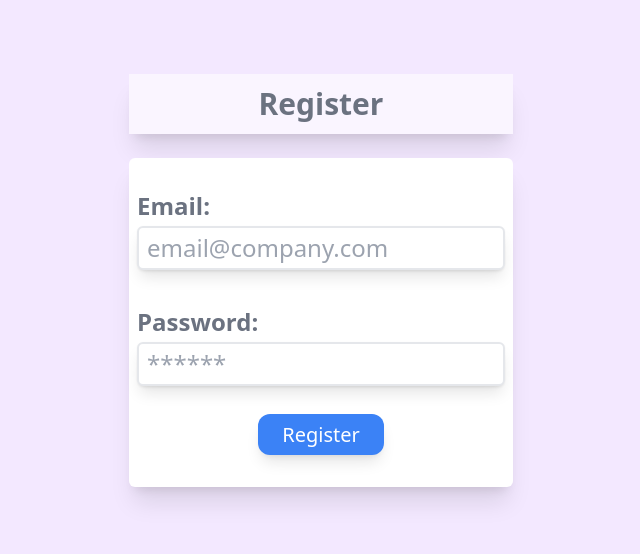
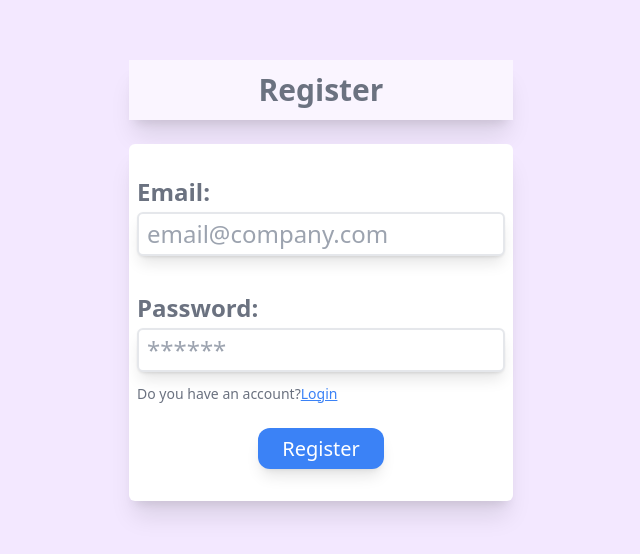
Before and after one commit to Felipc47/Login, a React (Create React App) app: page /register in a window 1280 px wide. Shown: the part 120-674 px from the top of the page, without its empty margins (319-959 px from the left). Built offline with nearby package versions, Linux system fonts and the light colour scheme; no server answers.

Commit message:
primera versión completa

```diff
--- a/src/App.js
+++ b/src/App.js
@@ -12,10 +12,7 @@ export default function App() {
 
     <AuthProvider>
     <Routes>
-      <Route path="/" element={
-      <Home/>
-      } />
-      <Route path="/login" element ={<Login/>}/>
+      <Route path="/" element ={<Login/>}/>
       <Route path="/register" element={<Register/>}/>
       <Route path="/welcome" element={
       <ProtectedRoute>
--- a/src/Components/Login.js
+++ b/src/Components/Login.js
@@ -20,6 +20,10 @@ export function Login() {
         setUser({ ...user, [name]: value });
 
     const [error, setError] = useState()
+
+    const handleNav = () => {
+        navigate("/register")
+    }
 
 
 
@@ -120,8 +124,10 @@ export function Login() {
                     className="appearance-none shadow-lg drop-shadow-sm hover:drop-shadow-lg border-2 border-gray-200 focus:outline-none rounded-md text-black focus:border-purple-300 py-1 px-2 my-1"
                     ></input>
 
+                    <p onClick={handleNav} navigate="/register" className="text-black text-sm pt-2 text-blue-500 cursor-pointer underline hover:text-blue-700">Register here</p>
+
                 </div>
-            <div className="flex flex-col mt-8 mb-1">
+            <div className="flex flex-col mt-3 mb-1">
                 <button className="text-white bg-blue-500 border-1 border-white leading-tight hover:bg-blue-700 rounded-xl py-2 px-6 text-xl shadow-lg hover:drop-shadow-lg">Login
                 </button>
                 </div>
--- a/src/Components/Register.js
+++ b/src/Components/Register.js
@@ -15,9 +15,13 @@ export function Register() {
     const { signup } = UseUser()
     const navigate = useNavigate()
 
+    const handleNav = () => {
+        navigate("/")
+    }
 
     const handleChange = ({ target: { name, value } }) =>
         setUser({ ...user, [name]: value });
+
 
     const [error, setError] = useState()
 
@@ -32,7 +36,7 @@ export function Register() {
             if (error.code === "auth/weak-password") {
                 setError("La contraseña debe tener al menos 6 caracteres")
             } else if (error.code === "auth/invalid-email") {
-                setError("email inválido")
+                setError("Email inválido")
             } else if (error.code === "auth/email-already-in-use") {
                 setError("Email en uso")
             } else {
@@ -48,33 +52,63 @@ export function Register() {
     return (
         <div className="w-screen h-screen flex justify-center items-center text-2xl">
              <div className="w-full max-w-sm  justiy-center items-center">
+
              {
                     error && <Alert message={error} />
                 }
-                <span className="bg-purple-50 text-gray-500 font-bold block text-3xl text-center mb-6 p-3    shadow-xl ">Register</span>
+
+                <span className="bg-purple-50 text-gray-500 font-bold block text-3xl text-center mb-6 p-3  shadow-xl ">
+                    Register
+                </span>
+
             <form className="bg-white shadow-xl rounded-md pt-2 pb-8 flex flex-col items-center"
                   onSubmit={handleSubmit}>
 
-            <div className="py-6 mx-6 flex flex-col justify-center" >
+                <div className="py-6 mx-6 flex flex-col justify-center" >
 
-                <label className="text-gray-500 font-bold block" htmlFor="email">Email:</label>
+                    <label className="text-gray-500 font-bold block"
+                    htmlFor="email">Email:
+                    </label>
 
-                <input className="appearance-none shadow-lg drop-shadow-sm hover:drop-shadow-lg border-2 border-gray-200 focus:outline-none rounded-md text-black focus:border-purple-300 py-1 px-2 my-1" onChange={handleChange} type="text" name="email" id="email" placeholder="email@company.com" ></input>
+                    <input className="appearance-none shadow-lg drop-shadow-sm hover:drop-shadow-lg border-2 border-gray-200 focus:outline-none rounded-md text-black focus:border-purple-300 py-1 px-2 my-1"
+                    onChange={handleChange}
+                    type="text"
+                    name="email"
+                    id="email"
+                    placeholder="email@company.com" >
+
+                    </input>
 
 
-                <label className="text-gray-500 font-bold block mt-8 " htmlFor="password">Password:</label>
+                    <label className="text-gray-500 font-bold block mt-8 "
+                    htmlFor="password">
+                    Password:
+                    </label>
 
                 <input
                 className="appearance-none shadow-lg drop-shadow-sm hover:drop-shadow-lg border-2 border-gray-200 focus:outline-none rounded-md text-black focus:border-purple-300 py-1 px-2 my-1"
-                onChange={handleChange} type="password" name="password" placeholder="******"
+                onChange={handleChange}
+                type="password"
+                name="password"
+                placeholder="******"
                 autoComplete="off"
                 ></input>
+                 <p onClick={handleNav}
+                 navigate="/register"
+                 className="text-black text-sm pt-2 text-gray-500 hover:text-gray-700"
+                 > Do you have an account?
 
+                 <span
+                 className="text-black text-sm pt-2 text-blue-500 cursor-pointer underline hover:text-blue-700">Login
+                 </span></p>
 
             </div>
-            <button className="text-white bg-blue-500 border-1 border-white leading-tight hover:bg-blue-700 rounded-xl py-2 px-6 text-xl shadow-lg hover:drop-shadow-lg">Register</button>
-            </form>
+            <button className="text-white bg-blue-500 border-1 border-white leading-tight hover:bg-blue-700 rounded-xl py-2 px-6 text-xl shadow-lg hover:drop-shadow-lg">Register
+            </button>
+
+        </form>
+
         </div>
-        </div>
+    </div>
     )
 }
--- a/src/Components/Welcome.js
+++ b/src/Components/Welcome.js
@@ -13,12 +13,22 @@ export function Welcome () {
     }
 
 
+    return<div className="w-screen h-screen flex justify-center items-center text-2xl">
+        <div
+        className="w-full max-w-xs flex flex-col justiy-center items-center bg-white text-gray-500 py-5">
+
+            <h1
+            className="pt-1 pb-1 border-purple-100 border-b-2">Welcome {user.displayName}</h1>
+
+            <img className="pb-8 pt-8" src={user.photoURL} width="140px" />
+
+            <button
+            className="text-white bg-red-500 border-1 border-white leading-tight hover:bg-red-700 rounded-xl py-2 px-6 text-xl shadow-lg hover:drop-shadow-lg"
+            onClick={handleLogout}> Logout
+            </button>
 
 
-    return <div>
+        </div>
 
-        <h1>Welcome {user.displayName}</h1>
-        <img src={user.photoURL} width="120px" />
-        <button onClick={handleLogout}> Logout  </button>
-    </div>
+        </div>
 }
```
Also changed, not shown: src/Components/Alert.js (+5 -4 lines).
